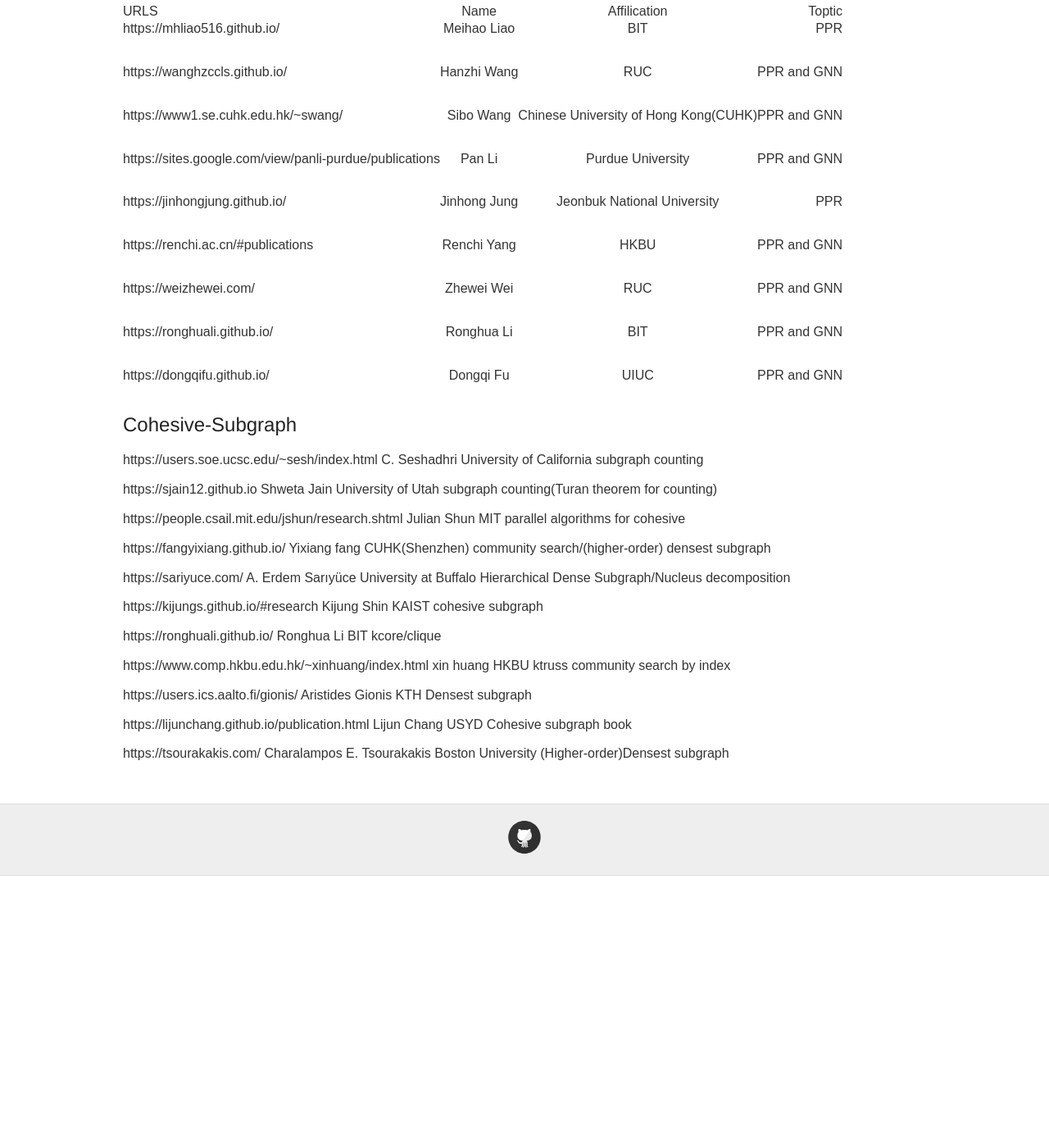
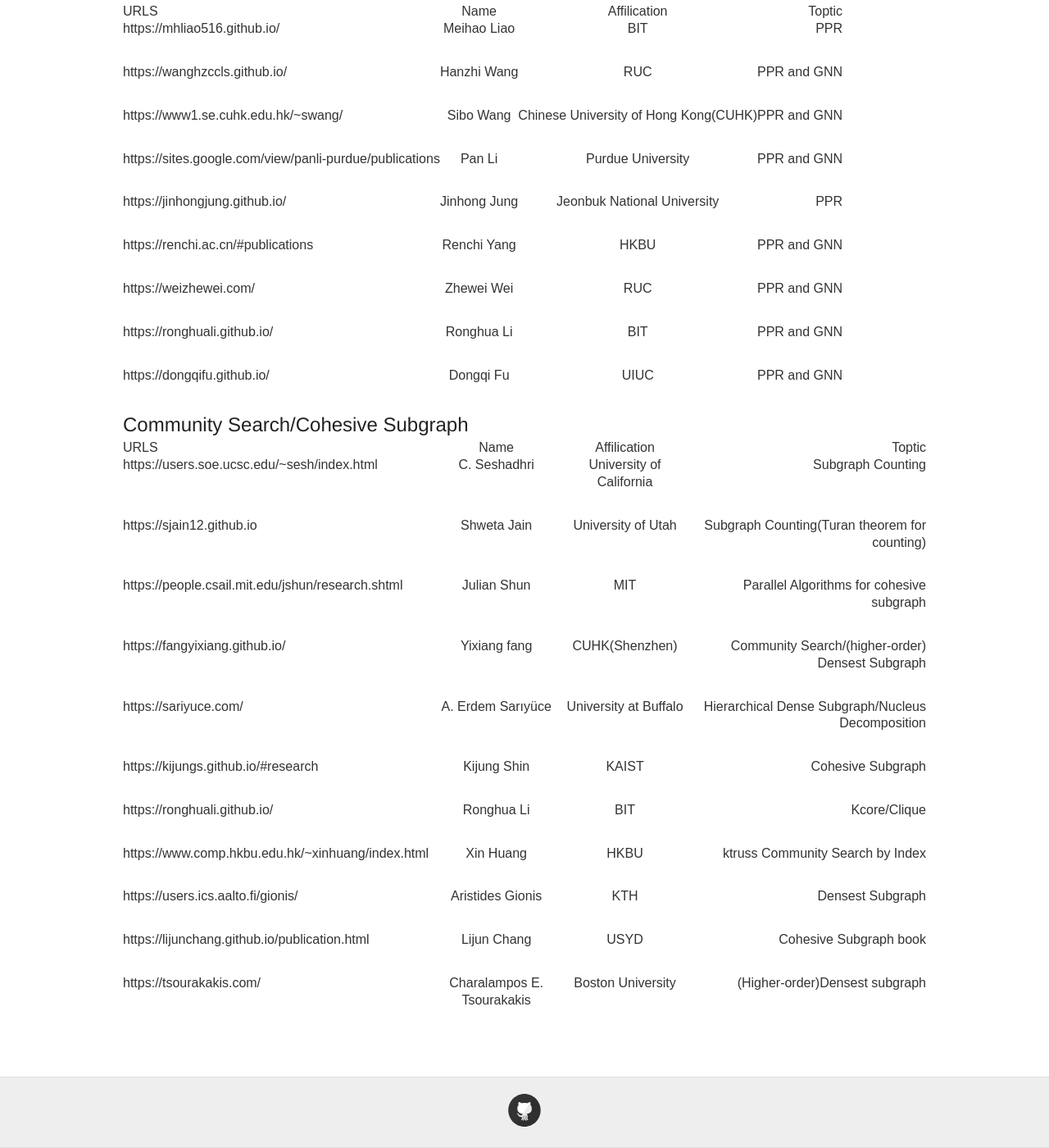
Before and after one commit to longlonglin/longlonglin.github.io, a Jekyll site: the page built from blog.md, in a window 1280 px wide and 1400 px high, scrolled down 933 px. Shown: the whole window at 82% size. Built offline with Jekyll 4.4.1, drawn with Linux system fonts in a browser that asks for light colours; before the commit the page ends 2001 px from its top, so only the background shows below that.

Commit message:
Update blog.md

```diff
--- a/blog.md
+++ b/blog.md
@@ -50,27 +50,18 @@
 
 
 
-## Cohesive-Subgraph
+## Community Search/Cohesive Subgraph
 
-
-https://users.soe.ucsc.edu/~sesh/index.html   C. Seshadhri  University of California  subgraph counting  <br>
-
-https://sjain12.github.io                      Shweta Jain   University of Utah      subgraph counting(Turan theorem for counting)  <br>
-
-https://people.csail.mit.edu/jshun/research.shtml    Julian Shun    MIT    parallel algorithms for cohesive  <br>
-
-https://fangyixiang.github.io/                Yixiang fang    CUHK(Shenzhen)      community search/(higher-order) densest  subgraph  <br>
-
-https://sariyuce.com/                        A. Erdem Sarıyüce   University at Buffalo          Hierarchical Dense Subgraph/Nucleus decomposition  <br>
-
-https://kijungs.github.io/#research      Kijung Shin    KAIST   cohesive subgraph  <br>
-
-https://ronghuali.github.io/   Ronghua Li BIT kcore/clique  <br>
-
-https://www.comp.hkbu.edu.hk/~xinhuang/index.html xin huang HKBU ktruss community search by index  <br>
-
-https://users.ics.aalto.fi/gionis/   Aristides Gionis  KTH Densest subgraph  <br>
-
-https://lijunchang.github.io/publication.html Lijun Chang USYD Cohesive subgraph book  <br>
-
-https://tsourakakis.com/   Charalampos E. Tsourakakis   Boston University (Higher-order)Densest subgraph <br>
+| URLS | Name | Affilication | Toptic |
+|:----|:-----:|:-----:| ----:|
+| https://users.soe.ucsc.edu/~sesh/index.html |  C. Seshadhri | University of California | Subgraph Counting  |
+| https://sjain12.github.io  | Shweta Jain |  University of Utah | Subgraph Counting(Turan theorem for counting) |
+| https://people.csail.mit.edu/jshun/research.shtml |  Julian Shun  |  MIT  |  Parallel Algorithms for cohesive subgraph |
+| https://fangyixiang.github.io/  |   Yixiang fang   | CUHK(Shenzhen)  | Community Search/(higher-order) Densest  Subgraph |
+| https://sariyuce.com/  |     A. Erdem Sarıyüce  | University at Buffalo | Hierarchical Dense Subgraph/Nucleus Decomposition |
+| https://kijungs.github.io/#research | Kijung Shin  |  KAIST  | Cohesive Subgraph  |
+| https://ronghuali.github.io/ | Ronghua Li | BIT | Kcore/Clique |
+| https://www.comp.hkbu.edu.hk/~xinhuang/index.html | Xin Huang | HKBU | ktruss Community Search by Index  |
+| https://users.ics.aalto.fi/gionis/ |   Aristides Gionis | KTH | Densest Subgraph  |
+| https://lijunchang.github.io/publication.html  | Lijun Chang | USYD  | Cohesive Subgraph book |
+| https://tsourakakis.com/  | Charalampos E. Tsourakakis  | Boston University | (Higher-order)Densest subgraph |
```
